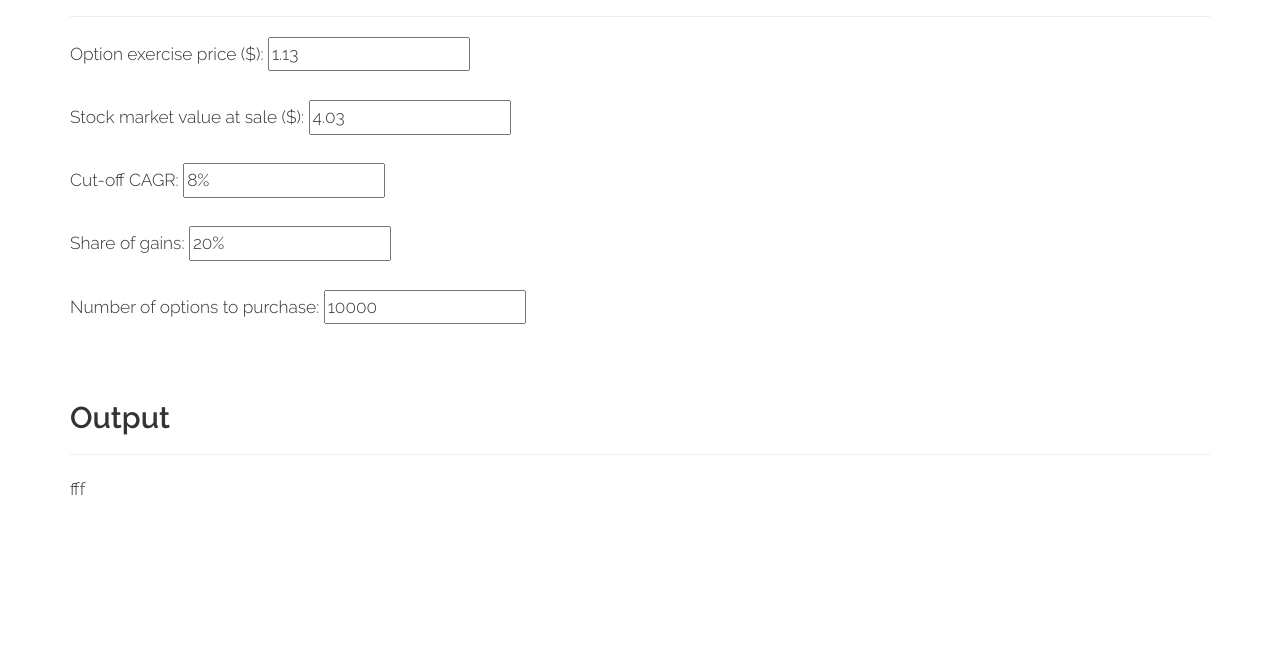
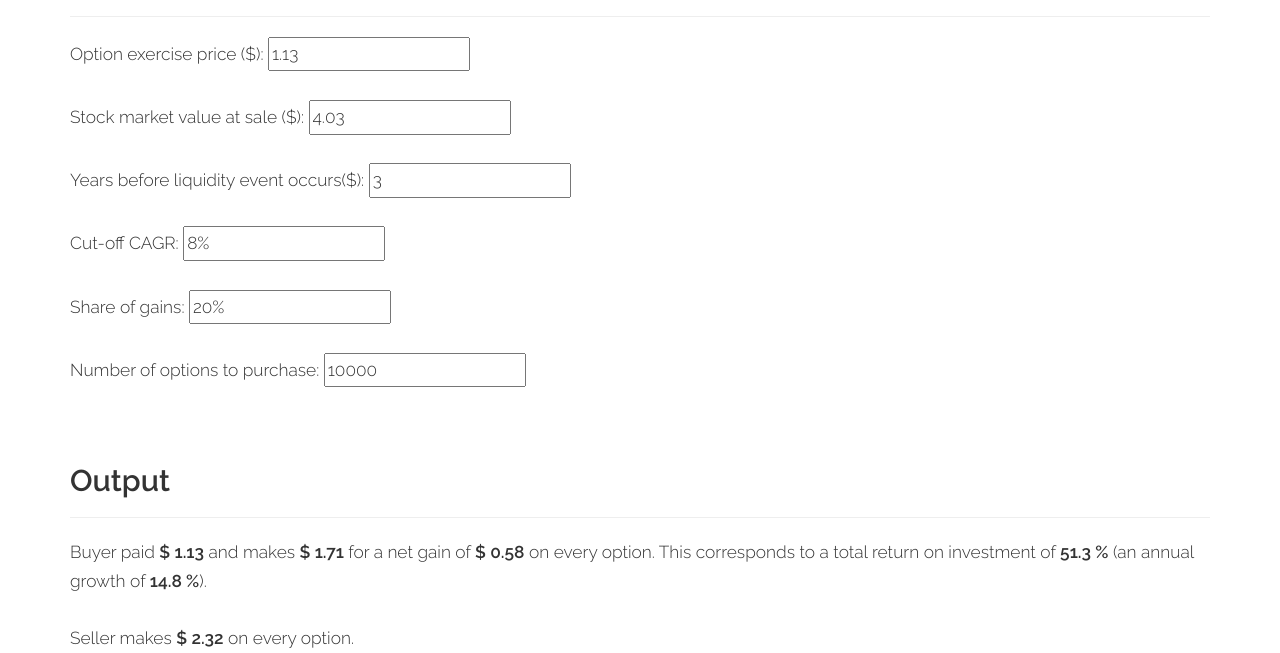
Before and after one commit to louischatriot/louischatriot.github.io, a plain HTML site: page stock-calculator/index.html in a window 1280 px wide. Shown: the part 311-964 px from the top of the page. Before the commit the page ends 815 px from the top, so only its background shows below. Drawn offline with nearby package versions, Linux system fonts and the light colour scheme.

Commit message:
One off calculations complete

```diff
--- a/stock-calculator/css/index.css
+++ b/stock-calculator/css/index.css
@@ -7,3 +7,7 @@ body {
   font-weight: 300;
   line-height: 1.65;
 }
+
+.data-point {
+  font-weight: bold;
+}
--- a/stock-calculator/index.html
+++ b/stock-calculator/index.html
@@ -18,22 +18,28 @@
       <div id="data">
         Option exercise price ($): <input type="text" value="1.13" id="option-exercise-price"><br><br>
         Stock market value at sale ($): <input type="text" value="4.03" id="stock-market-value"><br><br>
+        Years before liquidity event occurs($): <input type="text" value="3" id="years-before-liquidity"><br><br>
         Cut-off CAGR: <input type="text" value="8%" id="cutoff-cagr"><br><br>
-        Share of gains: <input type="text" value="20%" id="cutoff-cagr"><br><br>
-        Number of options to purchase: <input type="text" value="10000" id="cutoff-cagr"><br><br>
+        Share of gains: <input type="text" value="20%" id="share-of-gains"><br><br>
+        Number of options to purchase: <input type="text" value="10000" id="number-options"><br><br>
       </div>
 
       <br>
       <h2><strong>Output</strong></h2>
       <hr>
       <div id="output">
-        fff
+        Buyer paid <span class="data-point" id="buyer-paid"></span> and makes <span class="data-point" id="buyer-gain"></span> for a net gain of
+        <span class="data-point" id="buyer-net-gain"></span> on every option.
+        This corresponds to a total return on investment of <span class="data-point" id="buyer-total-growth"></span>
+        (an annual growth of <span class="data-point" id="buyer-annual-growth"></span>).
+        <br><br>
+        Seller makes <span class="data-point" id="seller-gain"></span> on every option.
 
       </div>
     </div>
 
     <script src="js/d3.v3.min.js"></script>
-    <script src="js/jquery.min.js"></script>
+    <script src="js/jquery.js"></script>
     <script src="js/index.js"></script>
   </body>
 </html>
--- a/stock-calculator/js/index.js
+++ b/stock-calculator/js/index.js
@@ -1 +1,92 @@
-console.log("===========");
+function calculateGain(optionExercisePrice, stockMarketValue, yearsBeforeLiquidity, cutoffCAGR, shareOfGains, numberOptions) {
+  var priceDelta = Math.max(0, stockMarketValue - optionExercisePrice)
+    , cutoffCAGR_totalGrowth = Math.pow(1 + cutoffCAGR, yearsBeforeLiquidity) - 1
+    , cutoffCAGR_unitPrice = optionExercisePrice * (1 + cutoffCAGR_totalGrowth)
+    , shareOfGains_unitPrice = optionExercisePrice + shareOfGains * priceDelta
+    , shareOfGains_totalGrowth = (shareOfGains_unitPrice / optionExercisePrice) - 1
+    , buyerGuaranteedGain = Math.min(stockMarketValue, cutoffCAGR_unitPrice)
+    , buyerGain = stockMarketValue > optionExercisePrice ? Math.max(buyerGuaranteedGain, shareOfGains_unitPrice) : stockMarketValue
+    , sellerGain = stockMarketValue - buyerGain
+    ;
+
+  //if (shareOfGains_unitPrice > buyerGuaranteedGain) {
+    //buyerGain = shareOfGains_unitPrice;
+    //sellerGain = stockMarketValue - buyerGain;
+  //}
+
+
+
+  console.log("======================");
+  console.log(cutoffCAGR_totalGrowth);
+  console.log(cutoffCAGR_unitPrice);
+  console.log(shareOfGains_totalGrowth);
+  console.log(shareOfGains_unitPrice);
+
+
+  console.log("=======");
+  console.log(buyerGain);
+  console.log(sellerGain);
+
+  return { buyerGain: buyerGain, sellerGain: sellerGain };
+}
+
+
+function calculate () {
+  var optionExercisePrice = $('#option-exercise-price').val()
+    , stockMarketValue = $('#stock-market-value').val()
+    , yearsBeforeLiquidity = $('#years-before-liquidity').val()
+    , cutoffCAGR = $('#cutoff-cagr').val()
+    , shareOfGains = $('#share-of-gains').val()
+    , numberOptions = $('#number-options').val()
+    ;
+
+  optionExercisePrice = parseFloat(optionExercisePrice);
+  stockMarketValue = parseFloat(stockMarketValue);
+  yearsBeforeLiquidity = parseFloat(yearsBeforeLiquidity);
+  cutoffCAGR = parseFloat(cutoffCAGR.replace(/\%/,'')) / 100;
+  shareOfGains = parseFloat(shareOfGains.replace(/\%/,'')) / 100;
+  numberOptions = parseFloat(numberOptions);
+
+  console.log('--------------------------------');
+  console.log(optionExercisePrice);
+  console.log(stockMarketValue);
+  console.log(yearsBeforeLiquidity);
+  console.log(cutoffCAGR);
+  console.log(shareOfGains);
+  console.log(numberOptions);
+
+  var gains = calculateGain(optionExercisePrice, stockMarketValue, yearsBeforeLiquidity, cutoffCAGR, shareOfGains, numberOptions)
+    , buyerGainPercent = (gains.buyerGain / optionExercisePrice) - 1
+    , buyerGainPercentAnnual = Math.pow(1 + buyerGainPercent, 1 / yearsBeforeLiquidity) - 1
+    ;
+
+  if (isNaN(gains.buyerGain)) {
+    $('#output').css('display', 'none');
+  } else {
+    $('#output').css('display', 'block');
+
+    $('#buyer-paid').html(formatAmount(optionExercisePrice));
+    $('#buyer-gain').html(formatAmount(gains.buyerGain));
+    $('#buyer-net-gain').html(formatAmount(gains.buyerGain - optionExercisePrice));
+    $('#buyer-total-growth').html(formatPercent(buyerGainPercent));
+    $('#buyer-annual-growth').html(formatPercent(buyerGainPercentAnnual));
+
+    $('#seller-gain').html(formatAmount(gains.sellerGain));
+  }
+
+
+
+
+}
+
+function formatAmount (amount) {
+  return '$ ' + (Math.round(amount * 100) / 100);
+}
+
+function formatPercent (amount) {
+  return '' + (Math.round(amount * 1000) / 10) + ' %';
+}
+
+
+$('#data input').on('change keyup', calculate);
+calculate();
```
